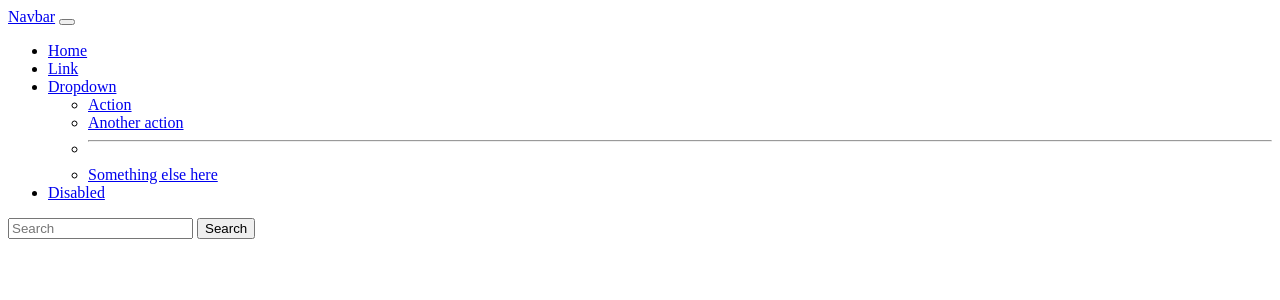
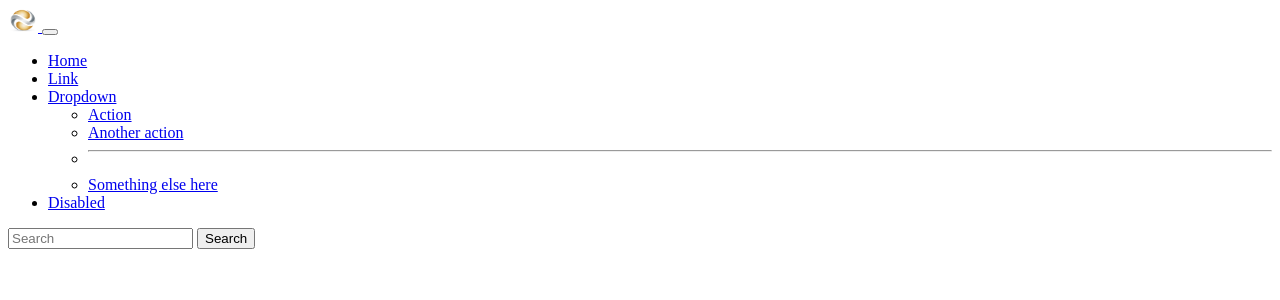
Before and after one commit to hadoopdk/rms, a Python web app: template backend/templates/components/navbar.html in a window 1280 px wide. Shown: the top 300 px of the page. Run offline with Jinja, Linux system fonts and the light colour scheme; the template is opened without the code that fills it, so the values that code supplies are empty.

Commit message:
"adding log on page"

```diff
--- a/backend/main.py
+++ b/backend/main.py
@@ -3,15 +3,19 @@
 from fastapi import FastAPI
 from core.config import settings
 from apis.general_pages.route_homepage import general_pages_router
+from fastapi.staticfiles import StaticFiles
 
 
 def include_router(app):
 	app.include_router(general_pages_router)
 
+def configure_static(app):  #new
+    app.mount("/static", StaticFiles(directory="static"), name="static")
 
 def start_application():
 	app = FastAPI(title=settings.PROJECT_NAME,version=settings.PROJECT_VERSION)
 	include_router(app)
+	configure_static(app)
 	return app
 
 
--- a/backend/requirements.txt
+++ b/backend/requirements.txt
@@ -1,4 +1,7 @@
 fastapi
+#for server
 uvicorn
 #for template  #new
 jinja2
+#for static files
+aiofiles
--- a/backend/templates/components/navbar.html
+++ b/backend/templates/components/navbar.html
@@ -1,6 +1,8 @@
 <nav class="navbar navbar-expand-lg navbar-light bg-light">
     <div class="container-fluid">
-      <a class="navbar-brand" href="#">Navbar</a>
+      <a class="navbar-brand" href="#">
+        <img src="{{ url_for('static', path='images/logo.png') }}" alt="" width="30" height="24">
+      </a>
       <button class="navbar-toggler" type="button" data-bs-toggle="collapse" data-bs-target="#navbarSupportedContent" aria-controls="navbarSupportedContent" aria-expanded="false" aria-label="Toggle navigation">
         <span class="navbar-toggler-icon"></span>
       </button>
--- a/backend/templates/shared/base.html
+++ b/backend/templates/shared/base.html
@@ -11,6 +11,7 @@
 </head>
 
 <body>
+    {% include "components/navbar.html" %}
     {% block content %}
     {% endblock %}
 
```
